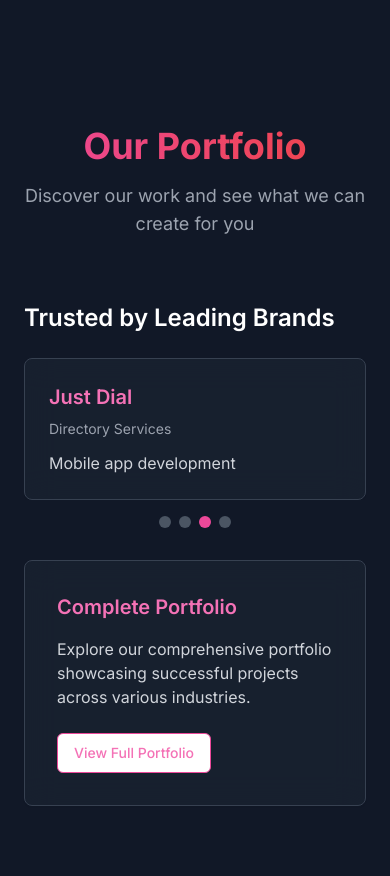
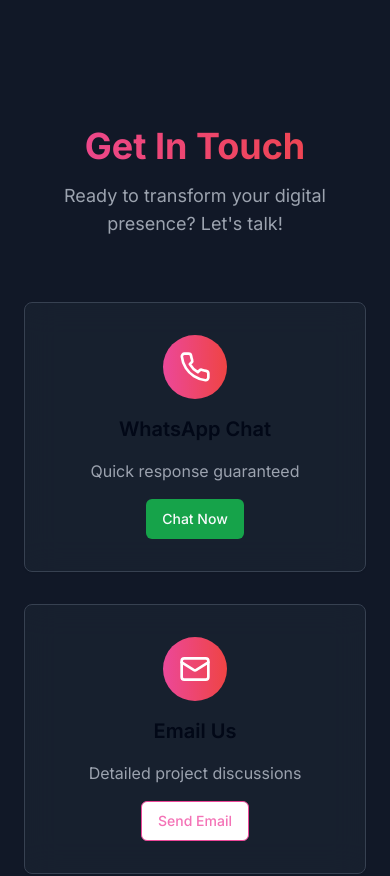
Before and after one commit to udayjordan/mad-apes-web-forge, a React (Vite) app: page / in a window 390 px wide. Shown: the part 5360-6236 px from the top of the page. Built offline with nearby package versions, Linux system fonts and the light colour scheme.

Commit message:
Remove portfolio section and add external link
Removes the portfolio section from the page and updates the navigation to open the Notion site link directly when clicked.

```diff
--- a/src/pages/Index.tsx
+++ b/src/pages/Index.tsx
@@ -45,7 +45,14 @@ const Index = () => {
           <div className="flex items-center space-x-6">
             <a href="#services" className="hover:text-pink-400 transition-colors">Services</a>
             <a href="#packages" className="hover:text-pink-400 transition-colors">Packages</a>
-            <a href="#portfolio" className="hover:text-pink-400 transition-colors">Portfolio</a>
+            <a
+              href="https://www.notion.so/MAD-APES-AGENCY-1fccce3618dc8049bc23db09144ca3e4?source=copy_link"
+              target="_blank"
+              rel="noopener noreferrer"
+              className="hover:text-pink-400 transition-colors"
+            >
+              Portfolio
+            </a>
             <a href="https://wa.me/919476383024" className="hover:text-pink-400 transition-colors">Contact</a>
             <Button
               asChild
@@ -67,49 +74,6 @@ const Index = () => {
 
       {/* Packages Section */}
       <Packages />
-
-      {/* Client Portfolio */}
-      <section id="portfolio" className="py-20 relative">
-        <div className="container mx-auto px-6">
-          <div className="text-center mb-16">
-            <h2 className="text-4xl font-bold mb-4 bg-gradient-to-r from-pink-500 to-red-500 bg-clip-text text-transparent">
-              Our Portfolio
-            </h2>
-            <p className="text-gray-400 text-lg">
-              Discover our work and see what we can create for you
-            </p>
-          </div>
-
-          <div className="grid grid-cols-1 lg:grid-cols-2 gap-8 items-center">
-            <div>
-              <h3 className="text-2xl font-semibold mb-6">Trusted by Leading Brands</h3>
-              <ClientCarousel />
-            </div>
-
-            <Card className="bg-gray-800/50 backdrop-blur-lg border-gray-700 hover:bg-gray-800/70 transition-all duration-300">
-              <CardContent className="p-8">
-                <h4 className="text-xl font-semibold mb-4 text-pink-400">Complete Portfolio</h4>
-                <p className="text-gray-300 mb-6">
-                  Explore our comprehensive portfolio showcasing successful projects across various industries.
-                </p>
-                <Button
-                  asChild
-                  variant="outline"
-                  className="border-pink-500 text-pink-400 hover:bg-pink-500 hover:text-white"
-                >
-                  <a
-                    href="https://www.notion.so/MAD-APES-AGENCY-1fccce3618dc8049bc23db09144ca3e4?source=copy_link"
-                    target="_blank"
-                    rel="noopener noreferrer"
-                  >
-                    View Full Portfolio
-                  </a>
-                </Button>
-              </CardContent>
-            </Card>
-          </div>
-        </div>
-      </section>
 
       {/* Contact Section */}
       <section id="contact" className="py-20 relative">
```
